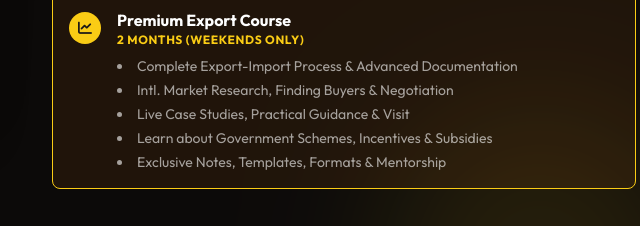
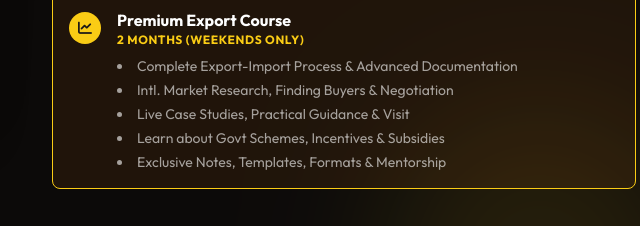
Before and after one commit to bpranad-stack/NexausTrades, a plain HTML site: page index.html in a window 1280 px wide. Shown: the part 3100-3326 px from the top of the page, 620-1260 px from the left. Drawn offline with nearby package versions, Linux system fonts and the light colour scheme.

Commit message:
index.html

```diff
--- a/index.html
+++ b/index.html
@@ -4,6 +4,11 @@
     <meta charset="UTF-8">
     <meta name="viewport" content="width=device-width, initial-scale=1.0">
     <title>Nexaus Traders | Global Spice Export & Consultancy</title>
+
+    <!-- Favicon / Site Icon -->
+    <link rel="icon" href="logo.jpg" type="image/jpeg">
+    <link rel="shortcut icon" href="logo.jpg" type="image/jpeg">
+    <link rel="apple-touch-icon" href="logo.jpg">
 
     <!-- Tailwind CSS -->
     <script src="https://cdn.tailwindcss.com"></script>
@@ -90,7 +95,7 @@
             <a href="about.html" class="nav-link-item text-sm font-semibold tracking-wider uppercase transition hover:text-orange-500">About</a>
             <a href="products.html" class="nav-link-item text-sm font-semibold tracking-wider uppercase transition hover:text-orange-500">Spices</a>
             <a href="academy.html" class="nav-link-item text-sm font-semibold tracking-wider uppercase transition hover:text-orange-500">Academy</a>
-            <!-- Updated Button: Fixed hover state (White BG, Orange Text) and removed CSS transform conflict -->
+            <!-- Updated Button: Fixed hover state (White BG, Orange Text) -->
             <a href="contact.html" class="magnetic-btn px-6 py-2 rounded-full bg-orange-600 text-white text-sm font-bold uppercase hover:bg-white hover:text-orange-600 transition-colors duration-300 shadow-lg">Get Quote</a>
         </div>
 
@@ -263,7 +268,7 @@
                                 <li>Complete Export-Import Process & Advanced Documentation</li>
                                 <li>Intl. Market Research, Finding Buyers & Negotiation</li>
                                 <li>Live Case Studies, Practical Guidance & Visit</li>
-                                <li>Learn about Government Schemes, Incentives & Subsidies</li>
+                                <li>Learn about Govt Schemes, Incentives & Subsidies</li>
                                 <li>Exclusive Notes, Templates, Formats & Mentorship</li>
                             </ul>
                         </div>
@@ -440,7 +445,6 @@
                 gsap.fromTo(element, { opacity: 0, y: 50 }, { opacity: 1, y: 0, duration: 1, ease: "power2.out", scrollTrigger: { trigger: element, start: "top 90%", toggleActions: "play none none none" } });
             });
 
-            // GSAP Product Grid visibility
             gsap.set(".product-card", { y: 50, opacity: 0 });
             ScrollTrigger.batch(".product-card", {
                 start: "top 85%",
```
